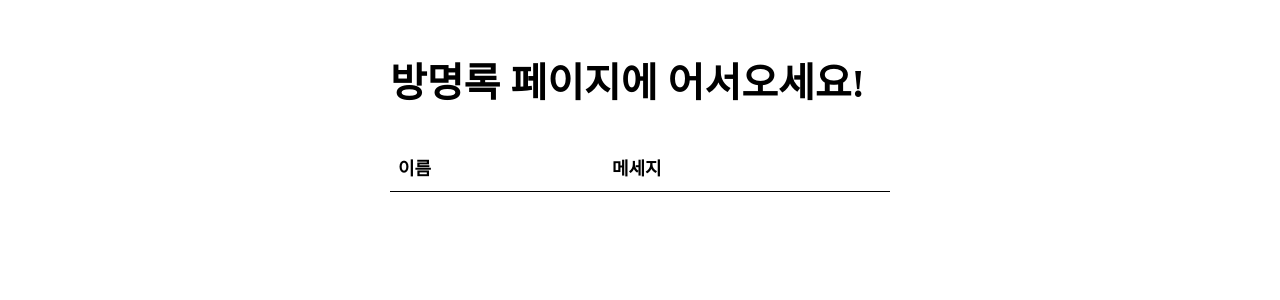
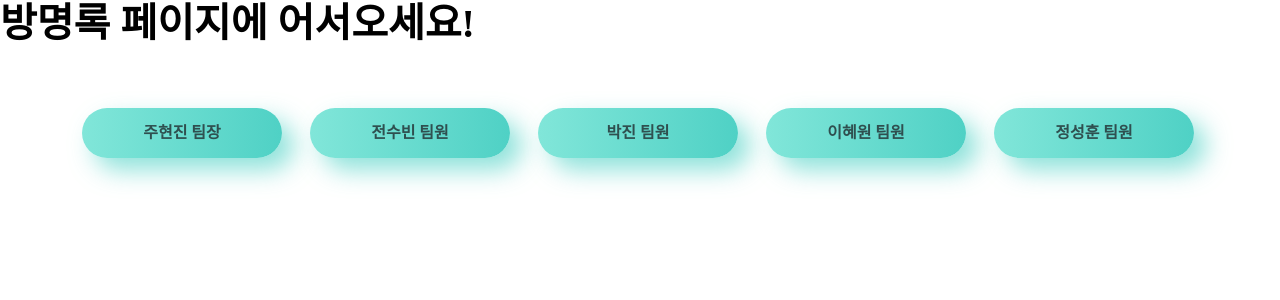
Before and after one commit to dadaqq1009/minipro1, a Flask app: template templates/board.html in a window 1280 px wide. Shown: the top 300 px of the page. Run offline with Flask 2, Linux system fonts and the light colour scheme; the template is opened without the code that fills it, so the values that code supplies are empty; some web fonts are replaced.

Commit message:
변경됨

```diff
--- a/app.py
+++ b/app.py
@@ -18,11 +18,16 @@ def web_board_post():
         'name': name_receive,
         'message': message_receive
     }
-    db.board.insert_one(doc)
+    db.member_4.insert_one(doc)
 
     return jsonify({'msg': '기록 완료!'})
 
 
 
+
+
+
+
+
 if __name__ == '__main__':
    app.run('0.0.0.0', port=5000, debug=True)
--- a/templates/board.html
+++ b/templates/board.html
@@ -12,7 +12,10 @@
         integrity="sha384-MrcW6ZMFYlzcLA8Nl+NtUVF0sA7MsXsP1UyJoMp4YLEuNSfAP+JcXn/tWtIaxVXM"
         crossorigin="anonymous"></script>
 
+    <script src="https://code.jquery.com/jquery-3.5.0.js"></script>
+
     <link href="https://fonts.googleapis.com/css2?family=Gowun+Batang:wght@400;700&display=swap" rel="stylesheet">
+    <link href="https://fonts.googleapis.com/css?family=Poppins:200,300,400,500,600,700,800,900&display=swap" rel="stylesheet">
 
     <title>방명록</title>
 
@@ -23,28 +26,82 @@
         }
 
 
+        @keyframes ring {
+            0% {
+                width: 30px;
+                height: 30px;
+                opacity: 1;
+            }
+            100% {
+                width: 300px;
+                height: 300px;
+                opacity: 0;
+            }
+        }
+
+
+        .w-btn-neon2 {
+            position: relative;
+            border: none;
+            min-width: 200px;
+            min-height: 50px;
+            background: linear-gradient(
+                    90deg,
+                    rgba(129, 230, 217, 1) 0%,
+                    rgba(79, 209, 197, 1) 100%
+            );
+            border-radius: 1000px;
+            color: darkslategray;
+            cursor: pointer;
+            box-shadow: 12px 12px 24px rgba(79, 209, 197, 0.64);
+            font-weight: 700;
+            transition: 0.3s;
+        }
+
+        .w-btn-neon2:hover {
+            transform: scale(1.2);
+        }
+
+        .w-btn-neon2:hover::after {
+            content: "";
+            width: 30px;
+            height: 30px;
+            border-radius: 100%;
+            border: 6px solid #00ffcb;
+            position: absolute;
+            z-index: -1;
+            top: 50%;
+            left: 50%;
+            transform: translate(-50%, -50%);
+            animation: ring 1.5s infinite;
+        }
+
+
         h1 {
             font-weight: bold;
         }
 
         .order {
-            width: 500px;
+            width: 100%;
+
             margin: 60px auto 0px auto;
             padding-bottom: 60px;
+
         }
 
-        .mybtn {
-            width: 100%;
+
+
+        table {
+            margin : 40px 0;
+            font-size: 18px;
+
+            display:none;
         }
 
-        .order > table {
-            margin : 40px 0;
-            font-size: 18px;
-        }
 
-        option {
-            color: black;
-        }
+
+
+
     </style>
     <script>
         $(document).ready(function () {
@@ -56,7 +113,7 @@
                 url: '/board',
                 data: {},
                 success: function (response) {
-                    let rows = response['guests']
+                    let rows = response['guests4']
                     for(let i = 0; i < rows.length; i++){
                         let name = rows[i]['name']
                         let message = rows[i]['message']
@@ -65,31 +122,122 @@
                                             <td>${name}</td>
                                             <td>${message}</td>
                                           </tr>`
-                        $('#guest-box').append(temp_html)
+                        $('#guest4-box').append(temp_html)
                     }
                 }
             });
         }
 
+
+        function open_book(){
+
+            $('#table4').show()
+            }
+
+
+        function close_book(){
+           $('#table_1').hide()}
+
     </script>
 </head>
 <body>
-    <div class="mask"></div>
+
+    <h1>방명록 페이지에 어서오세요!</h1>
+
+
+
     <div class="order">
-        <h1>방명록 페이지에 어서오세요!</h1>
-
-        </p>
-        <table class="table">
+        <div class="container">
+        <div class="row row-cols-5">
+            <div class="col">
+                <button class="w-btn-neon2" type="button">
+                    주현진 팀장
+                </button>
+                <table class="table1" id="table1">
             <thead>
-              <tr>
+            <tr>
                 <th scope="col">이름</th>
                 <th scope="col">메세지</th>
+            </tr>
+            </thead>
+            <tbody id="guest1-box">
+            <tr>
+            </tr>
+            </tbody>
+        </table>
+            </div>
+            <div class="col">
+                <button class="w-btn-neon2" type="button">
+                    전수빈 팀원
+                </button>
+                <table class="table2">
+                    <thead>
+                    <tr>
+                        <th scope="col">이름</th>
+                        <th scope="col">메세지</th>
+                    </tr>
+                    </thead>
+                    <tbody id="guest2-box">
 
-              </tr>
-            </thead>
-            <tbody id="guest-box">
-            </tbody>
-          </table>
+                    </tbody>
+                </table>
+            </div>
+            <div class="col">
+                <button class="w-btn-neon2" type="button">
+                    박진 팀원
+                </button>
+                <table class="table3">
+                    <thead>
+                    <tr>
+                        <th scope="col">이름</th>
+                        <th scope="col">메세지</th>
+                    </tr>
+                    </thead>
+                    <tbody id="guest3-box">
+                    </tbody>
+                </table>
+            </div>
+            <div class="col">
+                <button onclick="open_book()" class="w-btn-neon2" type="button" id="b4">
+                    이혜원 팀원
+                </button>
+                <table class="table4" id="table4">
+                    <thead>
+                    <tr>
+                        <th scope="col">이름</th>
+                        <th scope="col">메세지</th>
+                    </tr>
+                    </thead>
+                    <tbody id="guest4-box">
+                    </tbody>
+                </table>
+            </div>
+
+            <div class="col">
+                <button class="w-btn-neon2" type="button">
+                    정성훈 팀원
+                </button>
+                <table class="table5">
+                    <thead>
+                    <tr>
+                        <th scope="col">이름</th>
+                        <th scope="col">메세지</th>
+                    </tr>
+                    </thead>
+                    <tbody id="guest5-box">
+                    </tbody>
+                </table>
+            </div>
+        </div>
     </div>
+
+
+
+
+
+    </div>
+
+
+
 </body>
 </html>
```
Also changed, not shown: app2.py (+27 -5 lines), templates/name.html (+51 -1 lines).
